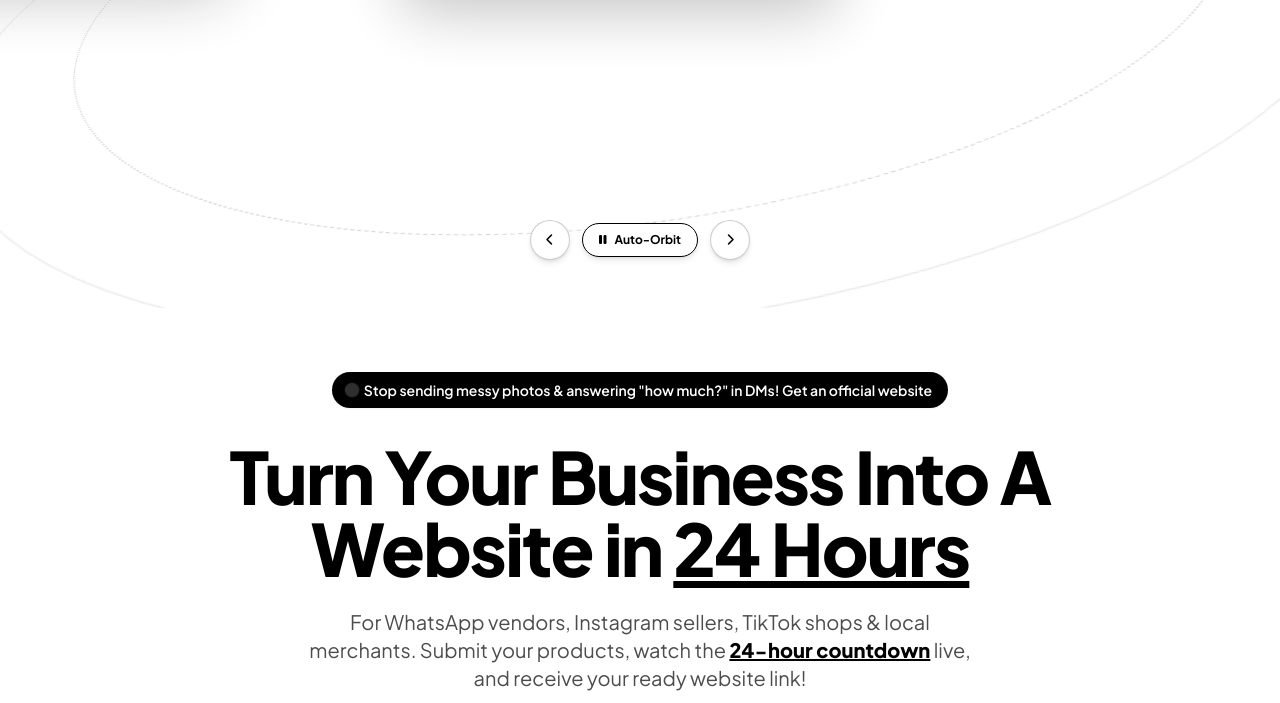
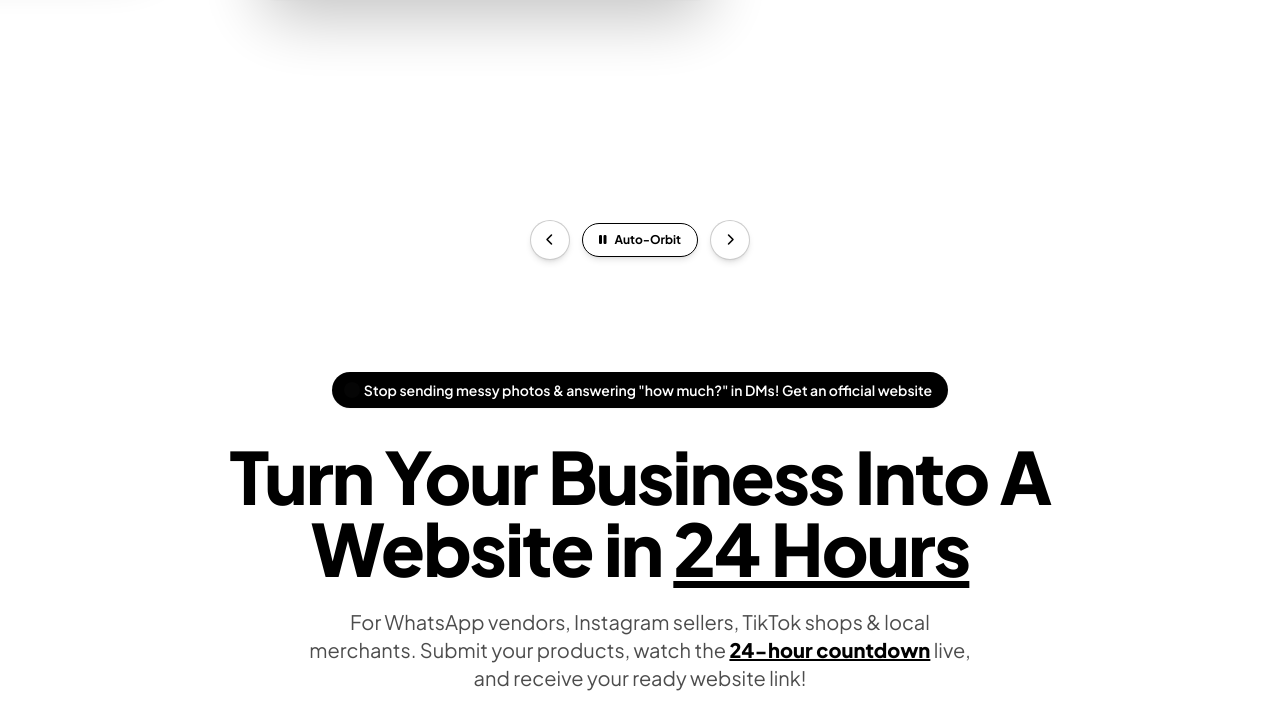
Before and after one commit to Syndhax/vendify24, a Flask app: template templates/index.html in a window 1280 px wide; the page is wider, and only the part inside the window is pictured. Shown: the part 556-1259 px from the top of that part. Run offline with Flask 3, Linux system fonts and the light colour scheme; the template is opened without the code that fills it, so the values that code supplies are empty; some libraries are stand-ins or nearby versions.

Commit message:
Remove orbit lines from 3D carousel

```diff
--- a/templates/index.html
+++ b/templates/index.html
@@ -10,10 +10,6 @@
     <div class="max-w-7xl mx-auto px-4 sm:px-6 lg:px-8 text-center w-full">
         <!-- 3D Solar Viewport (Screen-Filling, Borderless & Floating in Real White Page) -->
         <div id="solarViewport" class="solar-viewport relative w-full h-[620px] sm:h-[680px] lg:h-[720px] flex items-center justify-center cursor-grab select-none bg-transparent">
-
-            <!-- 3D Orbital Rings in Monochrome Space -->
-            <div class="absolute w-[480px] sm:w-[740px] lg:w-[1060px] h-[480px] sm:h-[740px] lg:h-[1060px] orbit-ring-primary pointer-events-none"></div>
-            <div class="absolute w-[580px] sm:w-[880px] lg:w-[1240px] h-[580px] sm:h-[880px] lg:h-[1240px] orbit-ring-secondary pointer-events-none"></div>
 
             <!-- 3D Orbiting Stage (Unobstructed Open Center) -->
             <div id="solarStage" class="solar-stage relative w-0 h-0 flex items-center justify-center">
```
Also changed, not shown: database.db.
